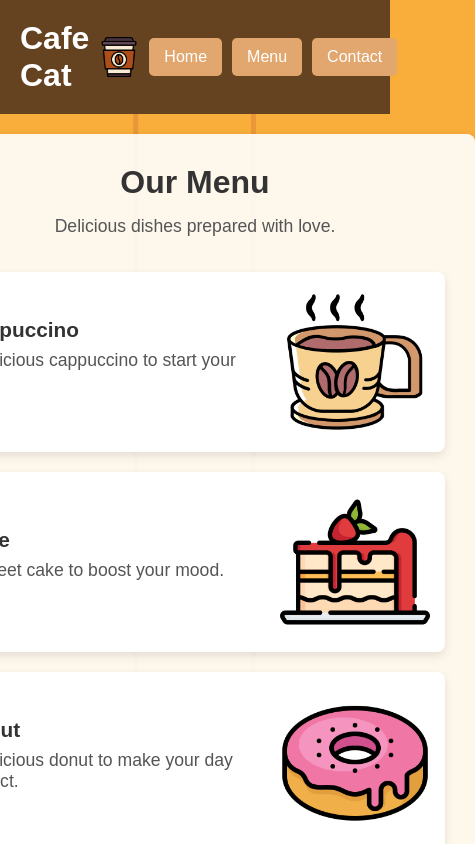
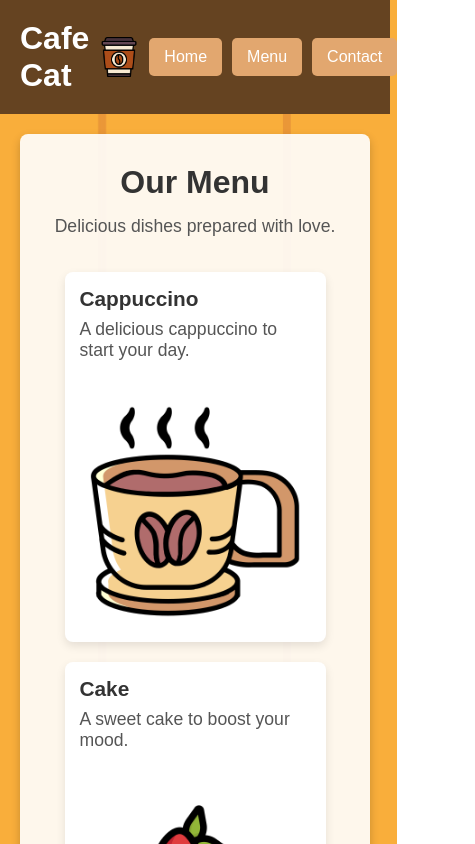
Before and after one commit to VinLvy/Restaurant-Page, a website built with webpack: page src/template.html in a window 390 px wide. Both pictures are taken after a click on the button "Menu". Shown: the top 844 px of the page, 475 px wide, since content can reach past the window. Built offline with nearby package versions, Linux system fonts and the light colour scheme.

Commit message:
Mobile responsive

```diff
--- a/src/style.css
+++ b/src/style.css
@@ -146,6 +146,20 @@
     border-radius: 8px;
   }
 
+  /* Responsive design for mobile */
+@media (max-width: 768px) {
+  .product-card {
+      flex-direction: column;
+      width: 90%; /* Full width for mobile */
+      max-width: 100%; /* Ensure no overflow */
+  }
+
+  .product-image {
+      width: 100%; /* Full image width on mobile */
+      height: auto;
+  }
+}
+
   /* Footer styling */
   footer {
     background-color: #654321;
```
